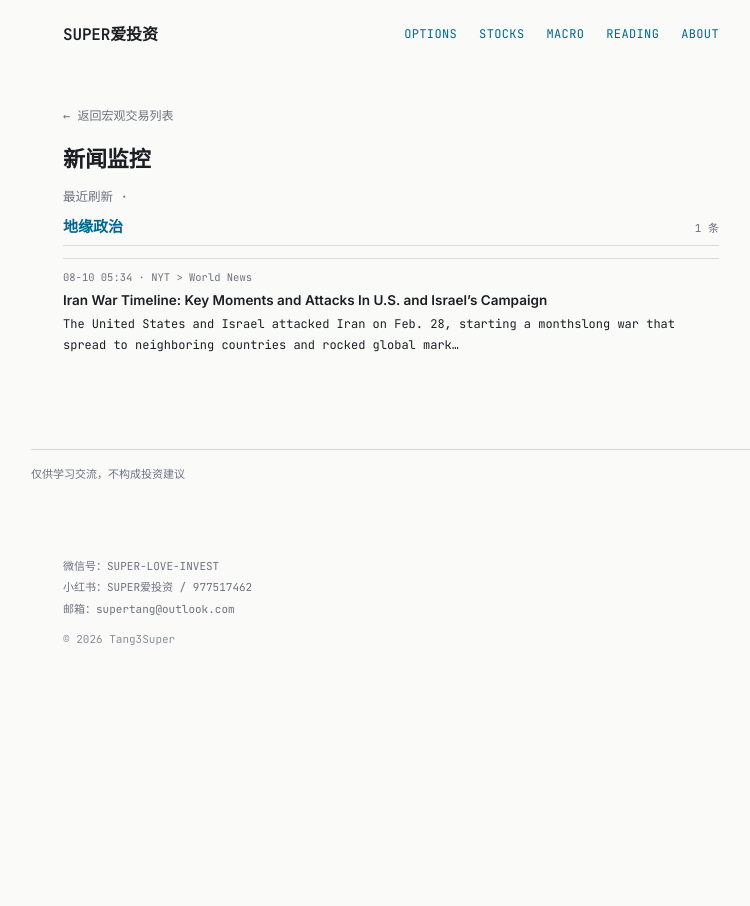
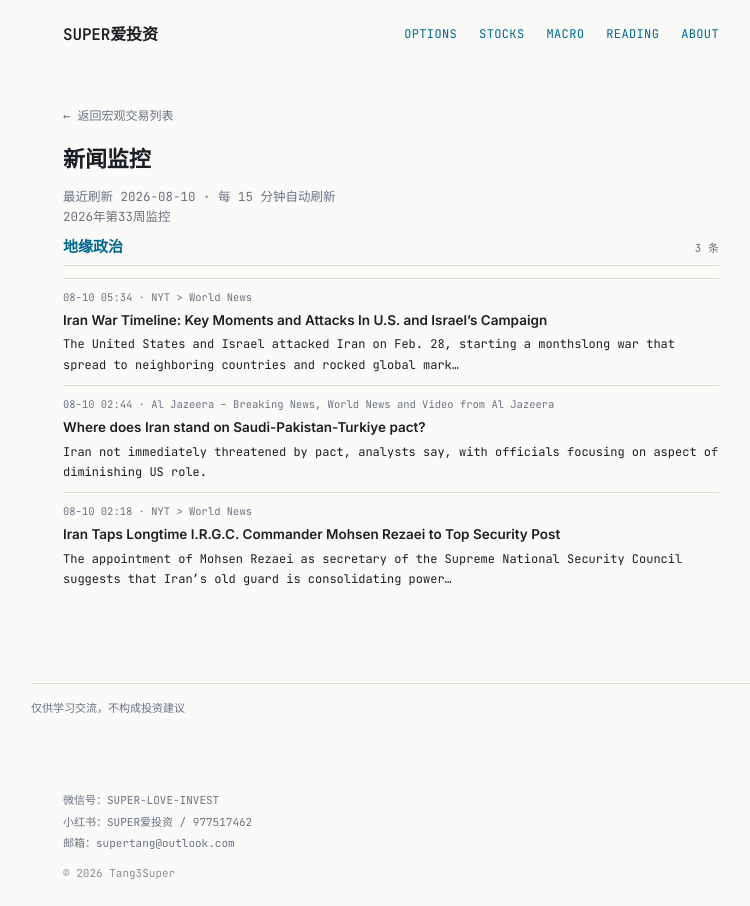
Before and after one commit to tang3super/tang3super.github.io, a Jekyll site: the page built from _macro_trade/2026-08-10-news-digest.md, in a window 1280 px wide. Shown: the whole page, without its empty margins (249-999 px from the left). Built offline with Jekyll 4.4.1, drawn with Linux system fonts in a browser that asks for light colours.

Commit message:
测试：恢复完整3条新闻内容，确认是数据量还是特定内容导致失败

```diff
--- a/_macro_trade/2026-08-10-news-digest.md
+++ b/_macro_trade/2026-08-10-news-digest.md
@@ -3,7 +3,10 @@ layout: news-digest
 permalink: /macro-trade/news-digest/
 title: 新闻监控
 date: '2026-08-10'
-summary: 测试
+summary: 2026年第33周监控
+week_label: 2026年第33周监控
+last_updated: '2026-08-10'
+refresh_note: 每 15 分钟自动刷新
 topics:
 - name: 地缘政治
   items:
@@ -12,4 +15,15 @@ topics:
     link: https://www.nytimes.com/article/iran-war-trump-us-oil-hormuz-key-dates-events.html
     source: NYT > World News
     time: 08-10 05:34
+  - title: Where does Iran stand on Saudi-Pakistan-Turkiye pact?
+    summary: Iran not immediately threatened by pact, analysts say, with officials focusing on aspect of diminishing US role.
+    link: https://www.aljazeera.com/news/2026/8/9/where-does-iran-stand-on-saudi-pakistan-turkiye-pact?traffic_source=rss
+    source: Al Jazeera – Breaking News, World News and Video from Al Jazeera
+    time: 08-10 02:44
+  - title: Iran Taps Longtime I.R.G.C. Commander Mohsen Rezaei to Top Security Post
+    summary: The appointment of Mohsen Rezaei as secretary of the Supreme National Security Council suggests that Iran’s old guard is consolidating power…
+    link: https://www.nytimes.com/2026/08/09/world/middleeast/iran-security-council-guards-commander.html
+    source: NYT > World News
+    time: 08-10 02:18
+disclaimer: 仅供学习交流，不构成投资建议
 ---
```
